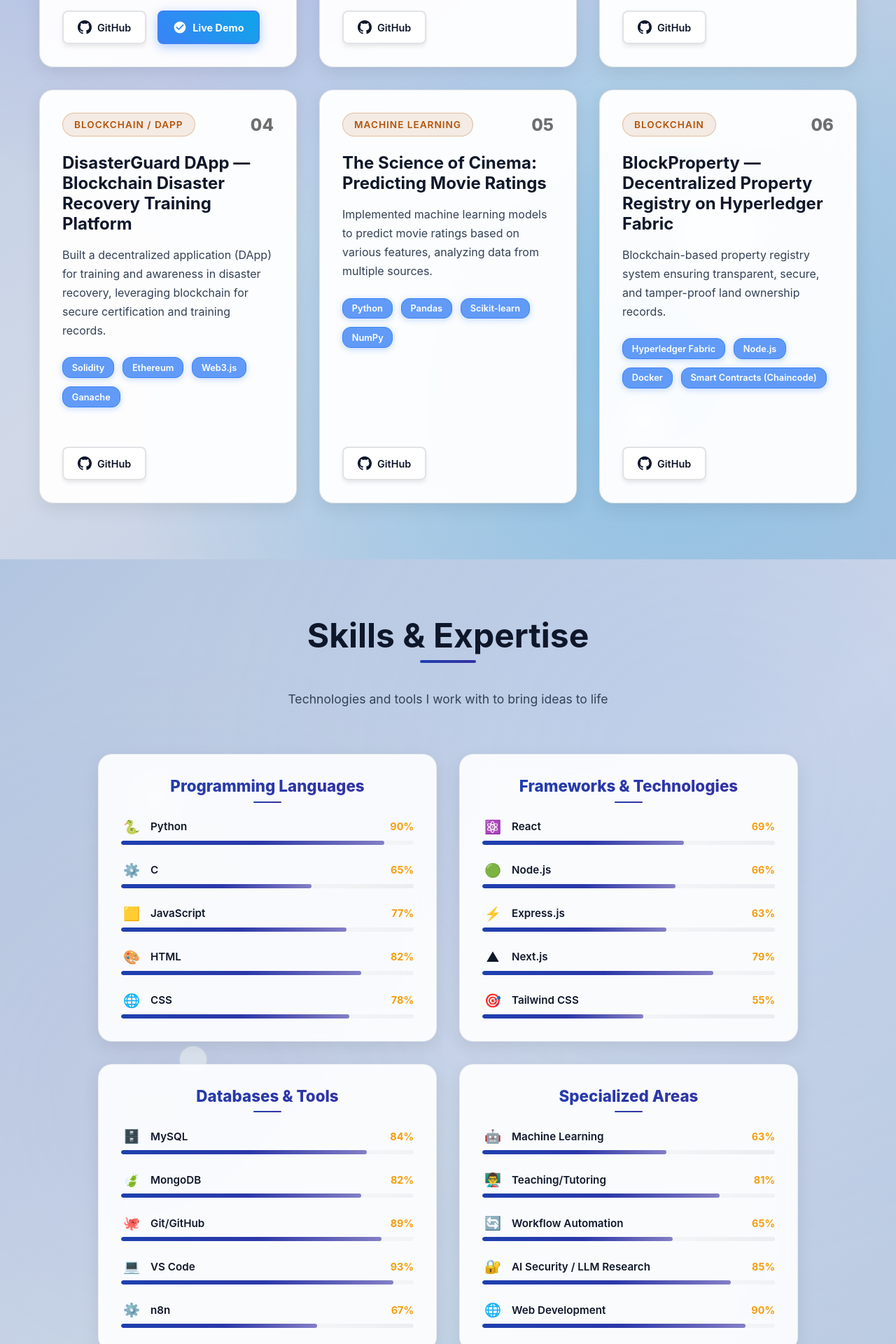
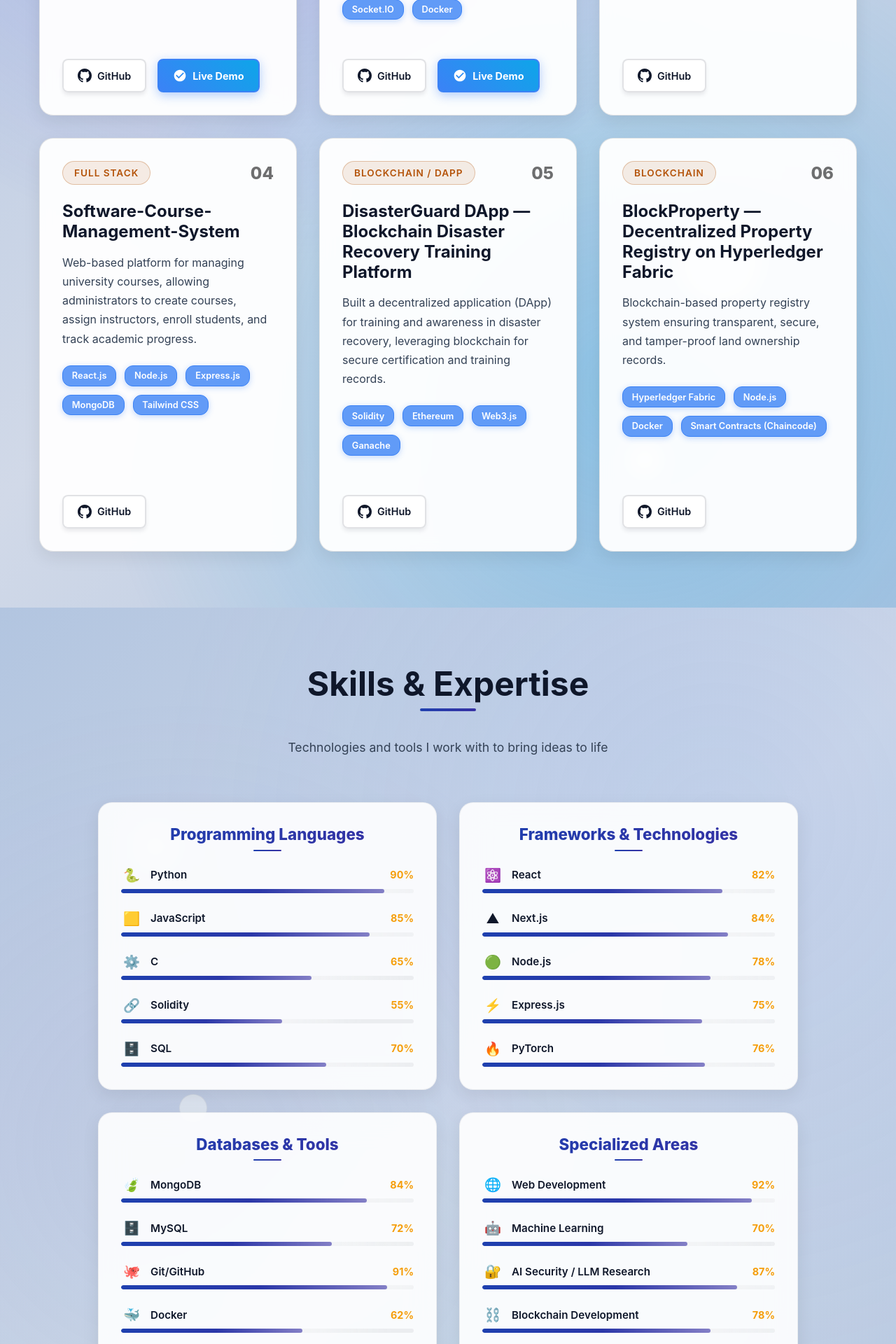
Before and after one commit to Nafiz68/Nafiz68.github.io, a React (Create React App) app: page / in a window 1280 px wide. Shown: the part 5120-7040 px from the top of the page at 70% size. Built offline with nearby package versions, Linux system fonts and the light colour scheme.

Commit message:
Latest Change

```diff
--- a/src/components/Projects.js
+++ b/src/components/Projects.js
@@ -7,12 +7,21 @@ export default function Projects() {
       title: "Thesis Management System",
       description: "Developed a web-based platform to streamline thesis submission, progress tracking, and supervision for students and faculty",
       github: "https://github.com/Faishal-Monir/Thesis-Management-System",
-      demo: "https://thesis-management-system-alpha.vercel.app/",
+      demo: "https://thesis-management-system-final.vercel.app/",
       tech: ["React.js", "Node.js", "Express.js", "MongoDB", "Tailwind CSS"],
       category: "Full Stack"
     },
     {
-      title: " VaDE —Variational Deep Embedding for Face Clustering",
+      title: "TrackUp — Job Application Management Platform",
+      description: "A full-featured platform for tracking job applications, AI-powered resume parsing, smart reminders, analytics, and job insights extracted from publicly available listings using NLP.",
+      github: "https://github.com/Nafiz68/TrackUp",
+      demo: "https://trackup-job-tracker.vercel.app/",
+      tech: ["React.js", "Node.js", "Express.js", "MongoDB", "Tailwind CSS", "Socket.IO", "Docker"],
+      category: "Full Stack / AI"
+    }
+    ,
+    {
+      title: " VaDE — Variational Deep Embedding for Face Clustering",
       description: "Deep clustering implementation on Olivetti Faces dataset using Bayesian Deep Clustering Networks (BDCN) with advanced statistical methods.",
       github: "https://github.com/Nafiz68/Variational-Deep-Embedding-VaDE-for-Face-Clustering",
       tech: ["Python", "PyTorch", "Scikit-learn", "NumPy"],
@@ -33,13 +42,13 @@ export default function Projects() {
       tech: ["Solidity", "Ethereum", "Web3.js", "Ganache"],
       category: "Blockchain / Dapp"
     },
-    {
-      title: " The Science of Cinema: Predicting Movie Ratings",
-      description: "Implemented machine learning models to predict movie ratings based on various features, analyzing data from multiple sources.",
-      github: "https://github.com/Nafiz68/The-Science-of-Cinema-Predicting-Movie-Ratings-Through-Data",
-      tech: ["Python", "Pandas", "Scikit-learn", "NumPy"],
-      category: "Machine Learning"
-    },
+    // {
+    //   title: " The Science of Cinema: Predicting Movie Ratings",
+    //   description: "Implemented machine learning models to predict movie ratings based on various features, analyzing data from multiple sources.",
+    //   github: "https://github.com/Nafiz68/The-Science-of-Cinema-Predicting-Movie-Ratings-Through-Data",
+    //   tech: ["Python", "Pandas", "Scikit-learn", "NumPy"],
+    //   category: "Machine Learning"
+    // },
     {
       title: " BlockProperty — Decentralized Property Registry on Hyperledger Fabric",
       description: "Blockchain-based property registry system ensuring transparent, secure, and tamper-proof land ownership records.",
--- a/src/components/Skills.js
+++ b/src/components/Skills.js
@@ -6,48 +6,91 @@ export default function Skills() {
   const [isMobile, setIsMobile] = useState(false);
   const sectionRef = useRef(null);
 
+  // const skillCategories = [
+  //   {
+  //     category: "Programming Languages",
+  //     skills: [
+  //       { name: "Python", level: 90, icon: "🐍" },
+  //       { name: "C", level: 65, icon: "⚙️" },
+  //       { name: "JavaScript", level: 77, icon: "🟨" },
+  //       { name: "HTML", level: 82, icon: "🎨" },
+  //       { name: "CSS", level: 78, icon: "🌐" },
+  //     ]
+  //   },
+  //   {
+  //     category: "Frameworks & Technologies",
+  //     skills: [
+  //       { name: "React", level: 69, icon: "⚛️" },
+  //       { name: "Node.js", level: 66, icon: "🟢" },
+  //       { name: "Express.js", level: 63, icon: "⚡" },
+  //       { name: "Next.js", level: 79, icon: "▲" },
+  //       { name: "Tailwind CSS", level: 55, icon: "🎯" }
+  //     ]
+  //   },
+  //   {
+  //     category: "Databases & Tools",
+  //     skills: [
+  //       { name: "MySQL", level: 84, icon: "🗄️" },
+  //       { name: "MongoDB", level: 82, icon: "🍃" },
+  //       { name: "Git/GitHub", level: 89, icon: "🐙" },
+  //       { name: "VS Code", level: 93, icon: "💻" },
+  //       { name: "n8n", level: 67, icon: "⚙️" },
+  //     ]
+  //   },
+  //   {
+  //     category: "Specialized Areas",
+  //     skills: [
+  //       { name: "Machine Learning", level: 63, icon: "🤖" },
+  //       { name: "Teaching/Tutoring", level: 81, icon: "👨‍🏫" },
+  //       { name: "Workflow Automation", level: 65, icon: "🔄" },
+  //       { name: "AI Security / LLM Research", level: 85, icon: "🔐" },
+  //       { name: "Web Development", level: 90, icon: "🌐" }
+  //     ]
+  //   }
+  // ];
   const skillCategories = [
   {
     category: "Programming Languages",
     skills: [
       { name: "Python", level: 90, icon: "🐍" },
+      { name: "JavaScript", level: 85, icon: "🟨" },
       { name: "C", level: 65, icon: "⚙️" },
-        { name: "JavaScript", level: 77, icon: "🟨" },
-        { name: "HTML", level: 82, icon: "🎨" },
-        { name: "CSS", level: 78, icon: "🌐" },
+      { name: "Solidity", level: 55, icon: "🔗" },
+      { name: "SQL", level: 70, icon: "🗄️" }
     ]
   },
   {
     category: "Frameworks & Technologies",
     skills: [
-        { name: "React", level: 69, icon: "⚛️" },
-        { name: "Node.js", level: 66, icon: "🟢" },
-        { name: "Express.js", level: 63, icon: "⚡" },
-        { name: "Next.js", level: 79, icon: "▲" },
-        { name: "Tailwind CSS", level: 55, icon: "🎯" }
+      { name: "React", level: 82, icon: "⚛️" },
+      { name: "Next.js", level: 84, icon: "▲" },
+      { name: "Node.js", level: 78, icon: "🟢" },
+      { name: "Express.js", level: 75, icon: "⚡" },
+      { name: "PyTorch", level: 76, icon: "🔥" }
     ]
   },
   {
     category: "Databases & Tools",
     skills: [
-        { name: "MySQL", level: 84, icon: "🗄️" },
-        { name: "MongoDB", level: 82, icon: "🍃" },
-        { name: "Git/GitHub", level: 89, icon: "🐙" },
-        { name: "VS Code", level: 93, icon: "💻" },
-        { name: "n8n", level: 67, icon: "⚙️" },
+      { name: "MongoDB", level: 84, icon: "🍃" },
+      { name: "MySQL", level: 72, icon: "🗄️" },
+      { name: "Git/GitHub", level: 91, icon: "🐙" },
+      { name: "Docker", level: 62, icon: "🐳" },
+      { name: "n8n", level: 55, icon: "🔧" }
     ]
   },
   {
     category: "Specialized Areas",
     skills: [
-        { name: "Machine Learning", level: 63, icon: "🤖" },
-        { name: "Teaching/Tutoring", level: 81, icon: "👨‍🏫" },
-        { name: "Workflow Automation", level: 65, icon: "🔄" },
-        { name: "AI Security / LLM Research", level: 85, icon: "🔐" },
-        { name: "Web Development", level: 90, icon: "🌐" }
+      { name: "Web Development", level: 92, icon: "🌐" },
+      { name: "Machine Learning", level: 70, icon: "🤖" },
+      { name: "AI Security / LLM Research", level: 87, icon: "🔐" },
+      { name: "Blockchain Development", level: 78, icon: "⛓️" },
+      { name: "Workflow Automation", level: 72, icon: "🔄" }
     ]
   }
 ];
+
 
   useEffect(() => {
     // Check if device is mobile for better animation handling
```
Also changed, not shown: 1 other file (tests, documents, lock files or other folders). Lines whose indentation alone changed are shown as unchanged.
